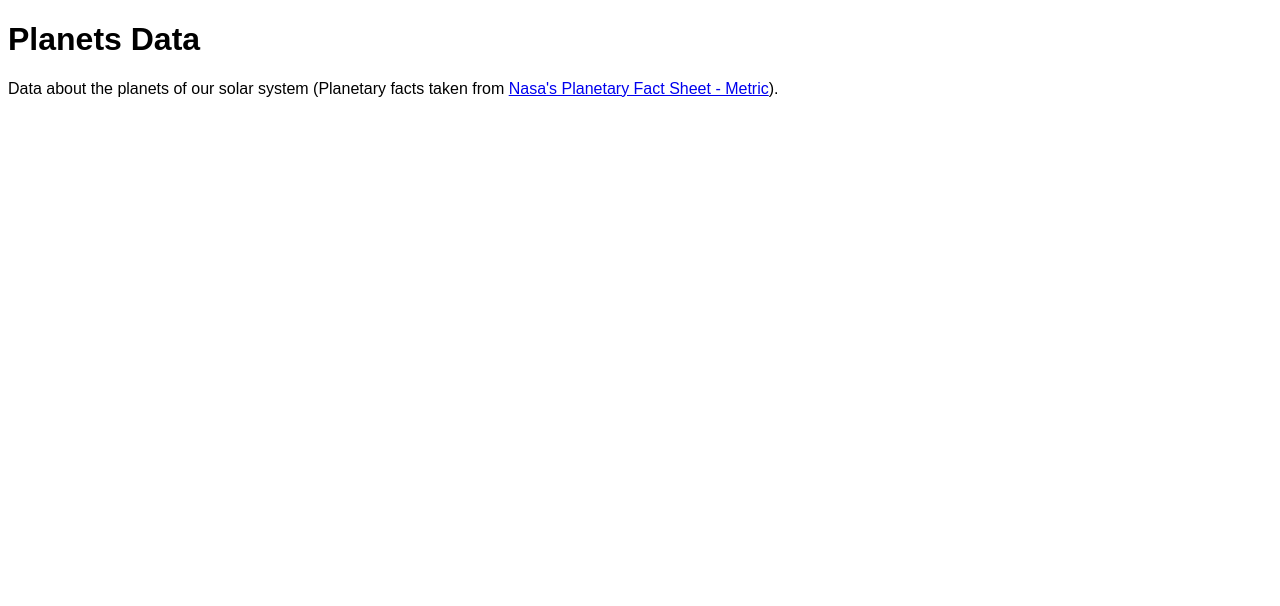
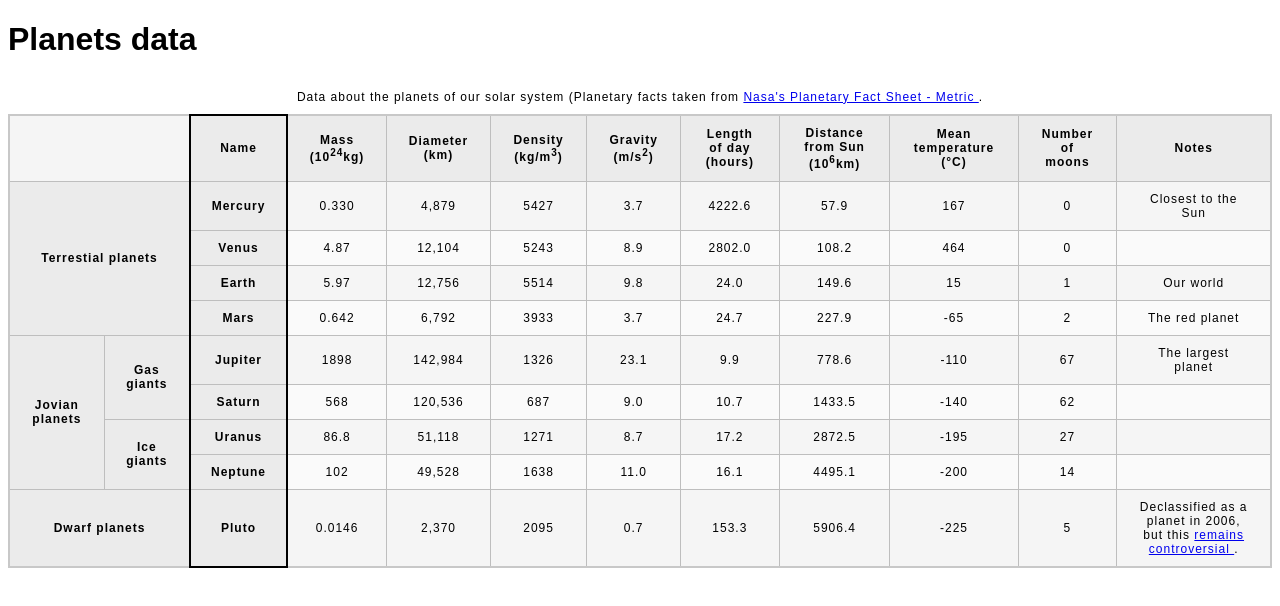
Before and after one commit to heyemilywalker/emilywalker2022.github.io, a plain HTML site: page planet-table/index.html in a window 1280 px wide. Drawn offline with Linux system fonts and the light colour scheme; files that its build step writes are made by us from their sources.

Commit message:
From Last year
Code from last year for this assignment

```diff
--- a/planet-table/index.html
+++ b/planet-table/index.html
@@ -1,31 +1,170 @@
 <!DOCTYPE html>
-<html lang="en">
+<html lang="en-US">
     <head>
         <meta charset="utf-8">
+        <meta name="author" content="Emily Oreva Walker">
         <meta name="viewport" content="width=device-width, initial-scale=1.0">
-        <meta name="author" content="John Durham">
-        <link href="css/style.css" rel="stylesheet" type="text/css">
+        <link rel="stylesheet" type="text/css" href="styles/style.css">
+        <title>Structuring planet data</title>
     </head>
     <body>
 
-        <!-- Wrap the top-level heading in a header element -->
+        <h1>Planets data</h1>
 
-            <h1>Planets Data</h1>
+        <table>
 
-        <!-- Add a main element to contain the table -->
+            <caption>
+                Data about the planets of our solar system (Planetary facts taken from
+                <a href="http://nssdc.gsfc.nasa.gov/planetary/factsheet/">
+                    Nasa's Planetary Fact Sheet - Metric
+                </a>.
+            </caption>
 
-            <!-- Add the table element. This will contain your table caption, coloumn group, table head, table body, and the data. -->
+            <colgroup>
+                <col span="2">
+                <col style="border: 2px solid black;">
+                <col span="9">
+            </colgroup>
 
-                <!-- The caption element should be the first child of the table element, and wrap the following text and link.-->
+            <thead>
+                <tr>
+                    <td colspan="2">&nbsp;</td>
+                    <th>Name</th>
+                    <th>Mass (10<sup>24</sup>kg)</th>
+                    <th>Diameter (km)</th>
+                    <th>Density (kg/m<sup>3</sup>)</th>
+                    <th>Gravity (m/s<sup>2</sup>)</th>
+                    <th>Length of day (hours)</th>
+                    <th>Distance from Sun (10<sup>6</sup>km)</th>
+                    <th>Mean temperature (°C)</th>
+                    <th>Number of moons</th>
+                    <th>Notes</th>
+                </tr>
+            </thead>
 
-                Data about the planets of our solar system (Planetary facts taken from <a href="http://nssdc.gsfc.nasa.gov/planetary/factsheet/">Nasa's Planetary Fact Sheet - Metric</a>).
+            <tbody>
+                <tr>
+                    <th colspan="2" rowspan="4">Terrestial planets</th>
+                    <th>Mercury</th>
+                    <td>0.330</td>
+                    <td>4,879</td>
+                    <td>5427</td>
+                    <td>3.7</td>
+                    <td>4222.6</td>
+                    <td>57.9</td>
+                    <td>167</td>
+                    <td>0</td>
+                    <td>Closest to the Sun</td>
+                </tr>
+                <tr>
+                    <th>Venus</th>
+                    <td>4.87</td>
+                    <td>12,104</td>
+                    <td>5243</td>
+                    <td>8.9</td>
+                    <td>2802.0</td>
+                    <td>108.2</td>
+                    <td>464</td>
+                    <td>0</td>
+                    <td>&nbsp;</td>
+                </tr>
+                <tr>
+                    <th>Earth</th>
+                    <td>5.97</td>
+                    <td>12,756</td>
+                    <td>5514</td>
+                    <td>9.8</td>
+                    <td>24.0</td>
+                    <td>149.6</td>
+                    <td>15</td>
+                    <td>1</td>
+                    <td>Our world</td>
+                </tr>
+                <tr>
+                    <th>Mars</th>
+                    <td>0.642</td>
+                    <td>6,792</td>
+                    <td>3933</td>
+                    <td>3.7</td>
+                    <td>24.7</td>
+                    <td>227.9</td>
+                    <td>-65</td>
+                    <td>2</td>
+                    <td>The red planet</td>
+                </tr>
+                <tr>
+                    <th rowspan="4">Jovian planets</th>
+                    <th rowspan="2">Gas giants</th>
+                    <th>Jupiter</th>
+                    <td>1898</td>
+                    <td>142,984</td>
+                    <td>1326</td>
+                    <td>23.1</td>
+                    <td>9.9</td>
+                    <td>778.6</td>
+                    <td>-110</td>
+                    <td>67</td>
+                    <td>The largest planet</td>
+                </tr>
+                <tr>
+                    <th>Saturn</th>
+                    <td>568</td>
+                    <td>120,536</td>
+                    <td>687</td>
+                    <td>9.0</td>
+                    <td>10.7</td>
+                    <td>1433.5</td>
+                    <td>-140</td>
+                    <td>62</td>
+                    <td>&nbsp;</td>
+                </tr>
+                <tr>
+                    <th rowspan="2">Ice giants</th>
+                    <th>Uranus</th>
+                    <td>86.8</td>
+                    <td>51,118</td>
+                    <td>1271</td>
+                    <td>8.7</td>
+                    <td>17.2</td>
+                    <td>2872.5</td>
+                    <td>-195</td>
+                    <td>27</td>
+                    <td>&nbsp;</td>
+                </tr>
+                <tr>
+                    <th>Neptune</th>
+                    <td>102</td>
+                    <td>49,528</td>
+                    <td>1638</td>
+                    <td>11.0</td>
+                    <td>16.1</td>
+                    <td>4495.1</td>
+                    <td>-200</td>
+                    <td>14</td>
+                    <td>&nbsp;</td>
+                </tr>
+                <tr>
+                    <th colspan="2">Dwarf planets</th>
+                    <th>Pluto</th>
+                    <td>0.0146</td>
+                    <td>2,370</td>
+                    <td>2095</td>
+                    <td>0.7</td>
+                    <td>153.3</td>
+                    <td>5906.4</td>
+                    <td>-225</td>
+                    <td>5</td>
+                    <td>
+                        Declassified as a planet in 2006, but this
+                        <a href="http://www.usatoday.com/story/tech/2014/10/02/pluto-planet-solar-system/16578959/">
+                            remains controversial
+                        </a>.
+                    </td>
+                </tr>
 
-                <!-- The second child of the table element should be the colgroup element, which also contains several col elements, and helps define the purpose of the table colums. -->
+            </tbody>
 
-                <!-- The table head element should be the third child of the table element; it will wrap the code and content to define a row of column headers. -->
+        </table>
 
-                <!-- The fourth child of the table element should be the table body element, which will contain the code and content to display rows of data. -->
-
-                <!-- Please note that you do NOT need to add a table footer for this assignment. -->
-    </body>
+  </body>
 </html>
```
Also changed, not shown: planet-table/planets_data text.txt (added).
